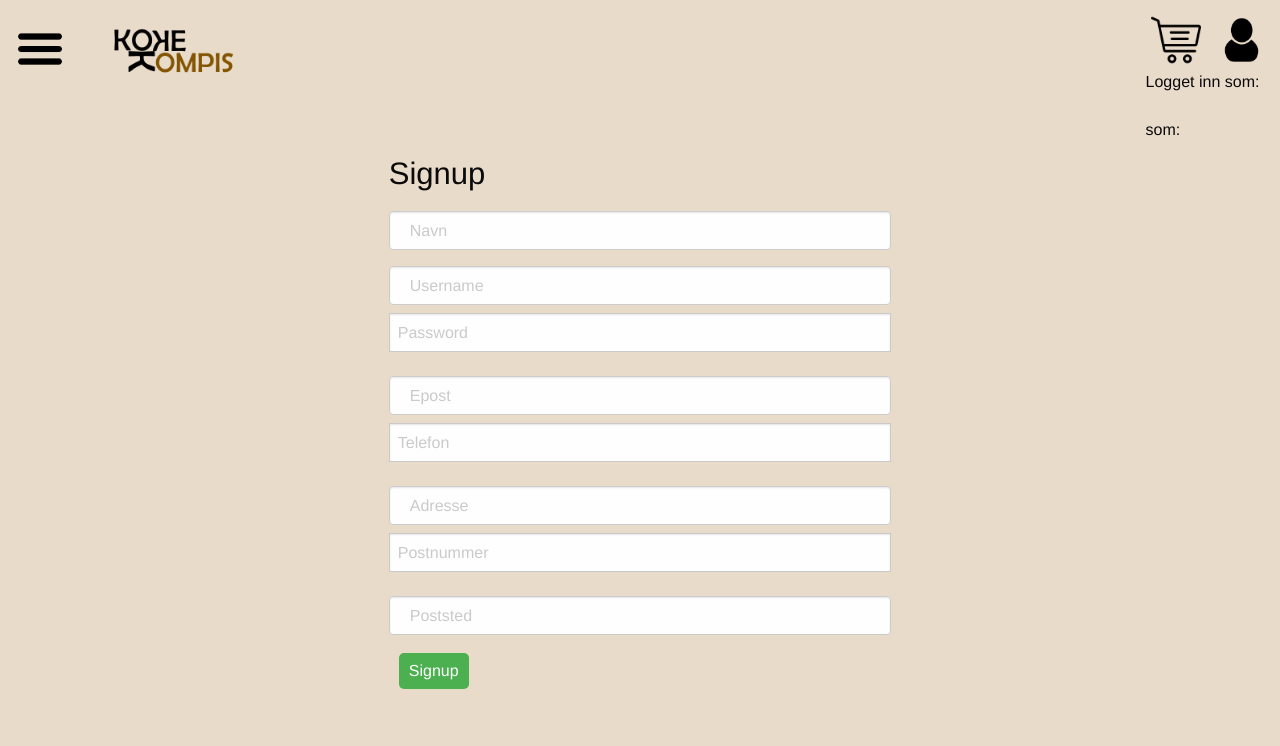
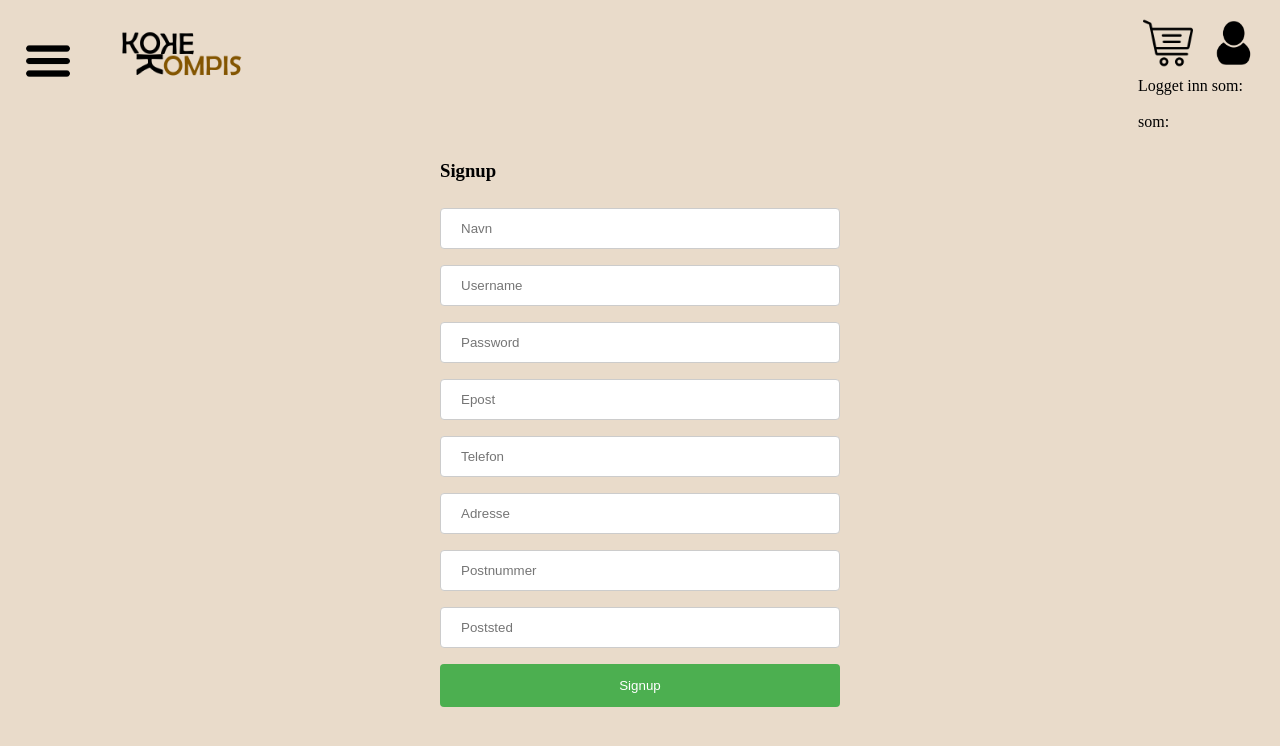
Before and after one commit to ULRIK666/kokekompis, a PHP site: page /signup.php in a window 1280 px wide. Shown: the top 746 px of the page. Run offline with PHP 8.4, Linux system fonts and the light colour scheme; the visitor is signed in with stand-in values (Sample User, id 1); data that the repository does not hold is empty.

Commit message:
gjorde slik at input stylingen bruker class og ikke felles variabel. samtidig fikset jeg søke og menu_dropdown funksjonalitet slik at begge virker på en gang

```diff
--- a/css/style.css
+++ b/css/style.css
@@ -100,6 +100,11 @@ header {
     margin-top: 30px;
 }
 
+.innhold_plassering {
+    width: 400px;
+    display: flex;
+    flex-wrap: wrap;
+}
 
 /* lger oppskrift boksen */
 .recipie {
@@ -165,9 +170,8 @@ img.maxwidth {
 
 /* input design */
 
-input[type=text],
-select {
-    width: 100%;
+.input_text {
+    width: 400px;
     padding: 12px 20px;
     margin: 8px 0;
     display: inline-block;
@@ -176,7 +180,7 @@ select {
     box-sizing: border-box;
 }
 
-input[type=submit] {
+.input_submit {
     width: 100%;
     background-color: #4CAF50;
     color: white;
--- a/index.php
+++ b/index.php
@@ -10,7 +10,7 @@
 
 <body>
 
-    <header>
+<header>
         <div>
             <div class="menu-container">
                 <img class="img-icon menu-icon" src="images/icon-img/menu_icon.png" alt="menu icon">
@@ -27,7 +27,7 @@
             <div class="search_and_suggestions">
                 <div class="søke_input">
                     <div class="space_between">
-                        <input type="text" id="searchInput" placeholder="Søk etter oppskrift">
+                        <input class="input_text" type="text" id="searchInput" placeholder="Søk etter oppskrift">
                         <div id="searchSuggestions" class="search-suggestions"></div> <!-- Ny div for søkeforslag -->
                     </div>
                 </div>
@@ -141,7 +141,6 @@
     </div>
 
     <script src="js/script.js"></script>
-
 </body>
 
 </html>
--- a/signup.php
+++ b/signup.php
@@ -4,9 +4,6 @@
 <head>
     <meta charset="UTF-8">
     <meta name="viewport" content="width=device-width, initial-scale=1.0">
-    <link rel="stylesheet" href="https://cdnjs.cloudflare.com/ajax/libs/foundation/6.8.1/css/foundation.min.css"
-        integrity="sha512-QuI0HElOtzmj6o/bXQ52phfzjVFRAhtxy2jTqsp85mdl1yvbSQW0Hf7TVCfvzFjDgTrZostqgM5+Wmb/NmqOLQ=="
-        crossorigin="anonymous" referrerpolicy="no-referrer" />
     <link rel="stylesheet" href="css/style.css">
     <title>Loginn</title>
 </head>
@@ -55,15 +52,15 @@
 
                 <!-- form for å legge registrere bruker som sedes til signuphandler -->
                 <form action="includes/signuphandler.inc.php" method="post">
-                    <input class="input_width" type="text" name="navn" placeholder="Navn" required>
-                    <input class="input_width" type="text" name="brukernavn" placeholder="Username" required>
-                    <input class="input_width" type="password" name="passord" placeholder="Password" requierd>
-                    <input class="input_width" type="text" name="epost" placeholder="Epost" required>
-                    <input class="input_width" type="number" name="telefon" placeholder="Telefon" requierd>
-                    <input class="input_width" type="text" name="adresse" placeholder="Adresse" required>
-                    <input class="input_width" type="number" name="postnummer" placeholder="Postnummer" requierd>
-                    <input class="input_width" type="text" name="poststed" placeholder="Poststed" required>
-                    <button type="submit" class="button">Signup</button>
+                    <input class="input_text" class="input_width" type="text" name="navn" placeholder="Navn" required>
+                    <input class="input_text" class="input_width" type="text" name="brukernavn" placeholder="Username" required>
+                    <input class="input_text" class="input_width" type="password" name="passord" placeholder="Password" requierd>
+                    <input class="input_text" class="input_width" type="text" name="epost" placeholder="Epost" required>
+                    <input class="input_text" class="input_width" type="number" name="telefon" placeholder="Telefon" requierd>
+                    <input class="input_text" class="input_width" type="text" name="adresse" placeholder="Adresse" required>
+                    <input class="input_text" class="input_width" type="number" name="postnummer" placeholder="Postnummer" requierd>
+                    <input class="input_text" class="input_width" type="text" name="poststed" placeholder="Poststed" required>
+                    <button class='input_submit' type="submit" class="button">Signup</button>
                 </form>
             </div>
         </div>
--- a/slett_oppskrift.php
+++ b/slett_oppskrift.php
@@ -20,6 +20,6 @@
     die("Query failed:" . $e->getMessage());
 }
 } else {
-echo "ingen get";
+echo "ingen post";
 }
 ?>
```
Also changed, not shown: endre_oppskrift.php (+10 -12 lines), js/script.js (+5 -88 lines), legg_til_oppskrift.php (+9 -10 lines), log_inn.php (+3 -5 lines), oppskrift_side.php (+10 -9 lines).
